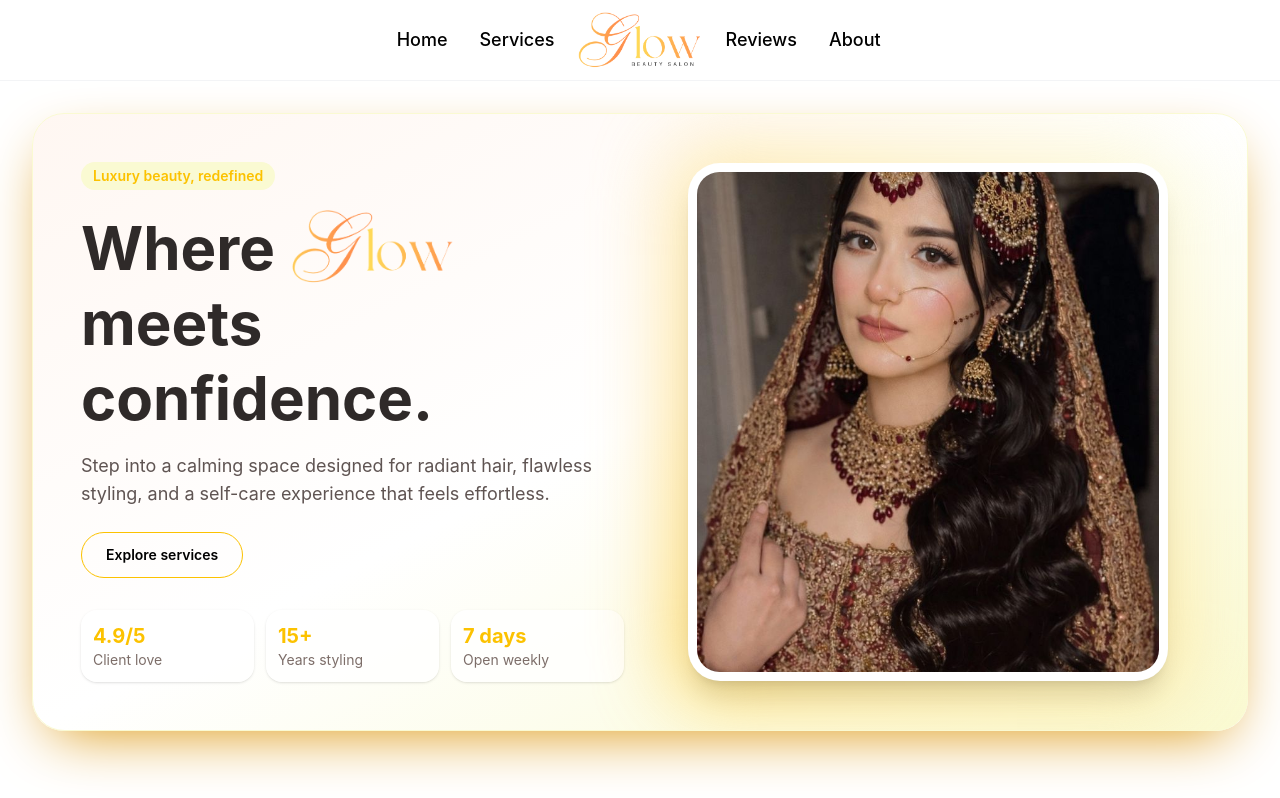
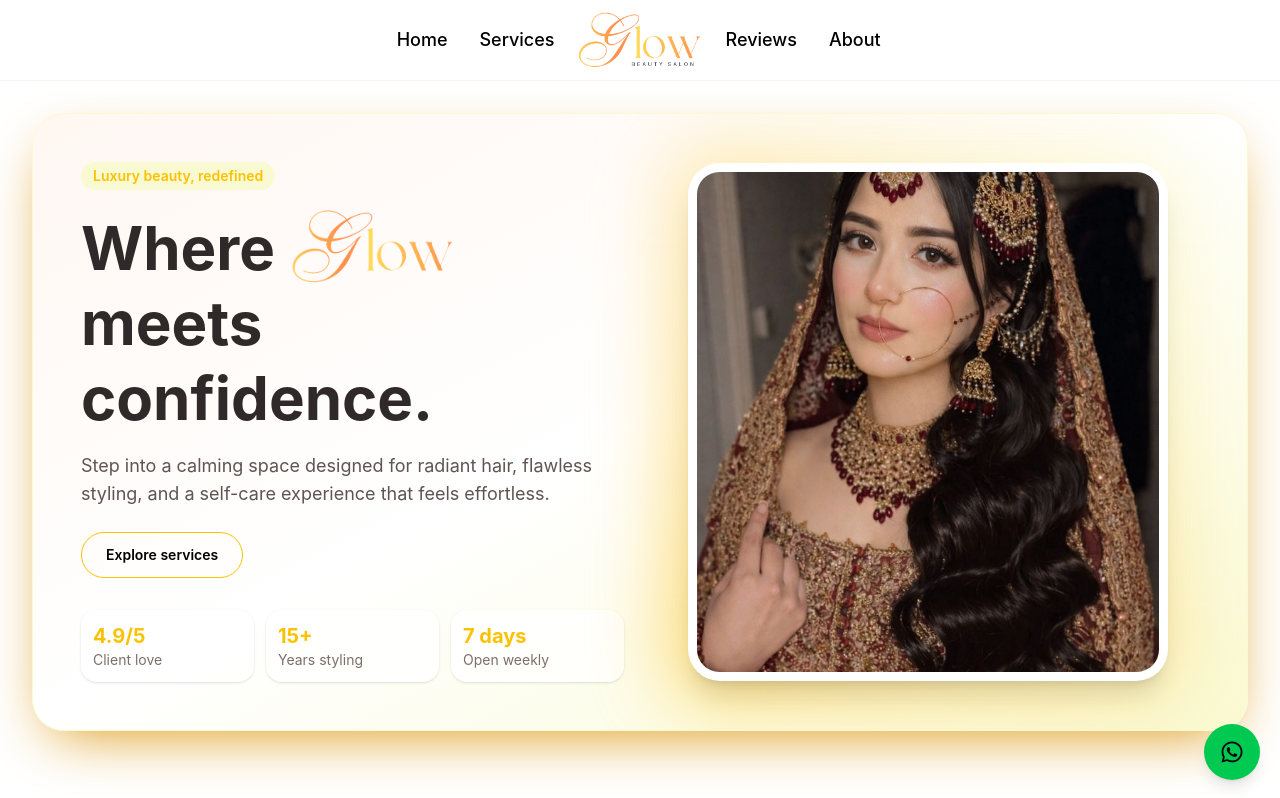
Before and after one commit to Jawairia-Mazhar/Salon-Website, a React (Vite) app: page / in a window 1280 px wide. Shown: the top 798 px of the page. Built offline with nearby package versions, Linux system fonts and the light colour scheme.

Commit message:
Feat: Add WhatsApp chat link to App component for improved user engagement

```diff
--- a/src/App.jsx
+++ b/src/App.jsx
@@ -1,4 +1,5 @@
 import React from 'react'
+import { FaWhatsapp } from 'react-icons/fa'
 import Hero from "./pages/Hero"
 import Services from "./pages/Services"
 import Navbar from "./components/Navbar"
@@ -6,13 +7,31 @@ import Reviews from "./pages/Reviews"
 import About from "./pages/About"
 
 const App = () => {
+  const whatsappLink = 'https://wa.me/03122725959?text=Hi%20I%20would%20like%20to%20book%20an%20appointment'
+
   return (
-    <div>
+    <div className="relative">
       <Navbar />
       <Hero/>
       <Services />
       <Reviews />
       <About />
+
+      <a
+        href={whatsappLink}
+        target="_blank"
+        rel="noopener noreferrer"
+        className="group fixed bottom-5 right-5 z-50 flex items-center justify-center overflow-hidden rounded-full bg-green-500 p-3 text-sm font-semibold text-white shadow-lg transition-all duration-300 ease-in-out hover:bg-green-600 hover:px-4 hover:py-3 sm:p-4 sm:hover:px-5 sm:hover:py-4"
+        aria-label="Chat on WhatsApp"
+      >
+        <span className="flex max-w-0 items-center gap-0 overflow-hidden whitespace-nowrap opacity-0 transition-all duration-300 ease-in-out group-hover:max-w-[180px] group-hover:gap-2 group-hover:opacity-100 sm:group-hover:max-w-[200px]">
+          <FaWhatsapp className="text-xl sm:text-2xl" />
+          <span className="text-sm sm:text-base">Chat on WhatsApp</span>
+        </span>
+        <span className="block transition-all duration-300 group-hover:opacity-0">
+          <FaWhatsapp className="text-xl sm:text-2xl" />
+        </span>
+      </a>
     </div>
   )
 }
```
